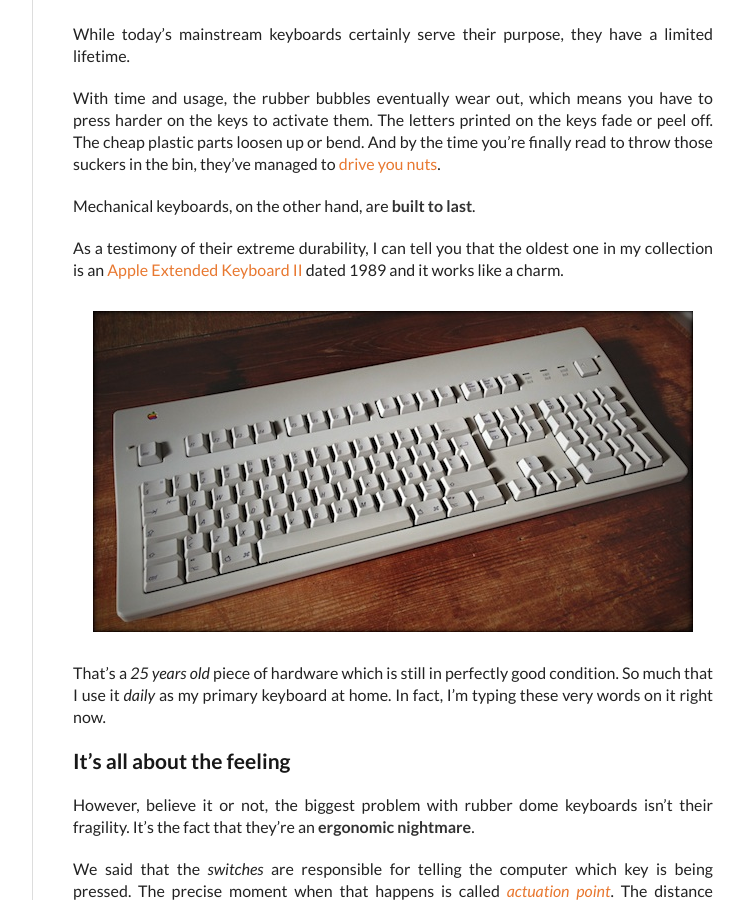
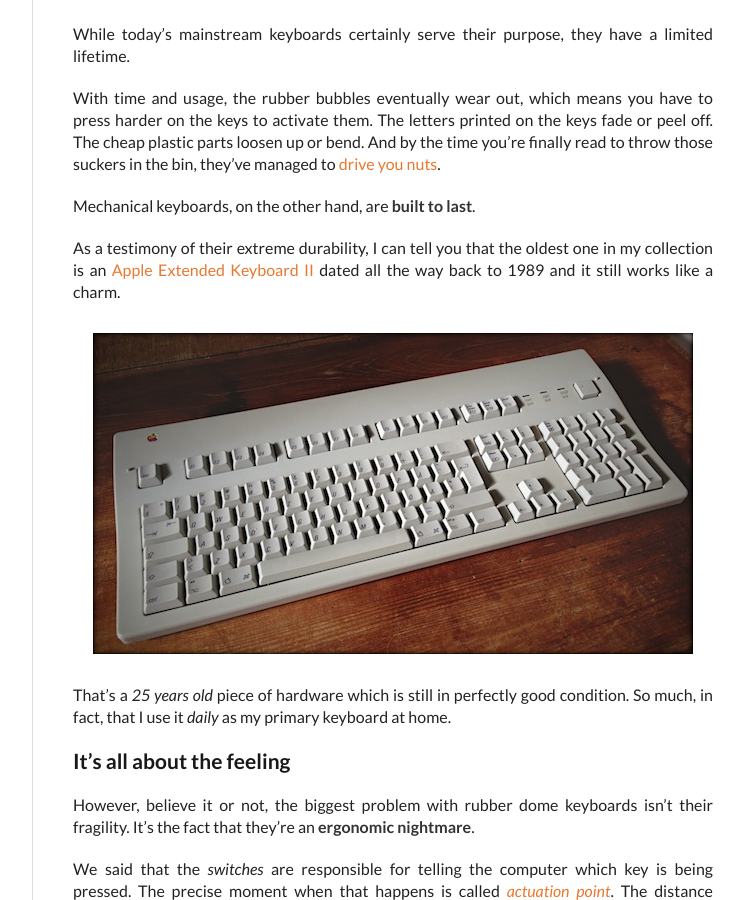
Before and after one commit to megakemp/megakemp.github.io, a Jekyll site: the page built from _posts/2014-05-09-a-gentle-introduction-to-mechanical-keyboards.md, in a window 1280 px wide and 900 px high, scrolled down 3124 px. Shown: the whole window, without its empty margins (378-1122 px from the left). Built offline with Jekyll 4.4.1, drawn with Linux system fonts in a browser that asks for light colours; nearby versions of some CDN libraries; Markdown is read by kramdown in place of the engine named in the settings; comment, search, counter and statistics services are not loaded.

Commit message:
Improves a paragraph slightly.

```diff
--- a/_posts/2014-05-09-a-gentle-introduction-to-mechanical-keyboards.md
+++ b/_posts/2014-05-09-a-gentle-introduction-to-mechanical-keyboards.md
@@ -88,7 +88,7 @@ With time and usage, the rubber bubbles eventually wear out, which means you hav
 
 Mechanical keyboards, on the other hand, are **built to last**.
 
-As a testimony of their extreme durability, I can tell you that the oldest one in my collection is an [Apple Extended Keyboard II](http://en.m.wikipedia.org/wiki/Apple_Extended_Keyboard) dated 1989 and it works like a charm.
+As a testimony of their extreme durability, I can tell you that the oldest one in my collection is an [Apple Extended Keyboard II](http://en.m.wikipedia.org/wiki/Apple_Extended_Keyboard) dated all the way back to 1989 and it still works like a charm.
 
 <a href="{{ site.url }}/assets/{{ page.assets }}/appleextendedkeyboardII_hires.jpg">
 <img src="{{ site.url }}/assets/{{ page.assets }}/appleextendedkeyboardII.jpg"
@@ -97,7 +97,7 @@ As a testimony of their extreme durability, I can tell you that the oldest one i
      class="screenshot-noshadow" />
 </a>
 
-That's a _25 years old_ piece of hardware which is still in perfectly good condition. So much that I use it _daily_ as my primary keyboard at home. In fact, I'm typing these very words on it right now.
+That's a _25 years old_ piece of hardware which is still in perfectly good condition. So much, in fact, that I use it _daily_ as my primary keyboard at home.
 
 ### It's all about the feeling
 
```
